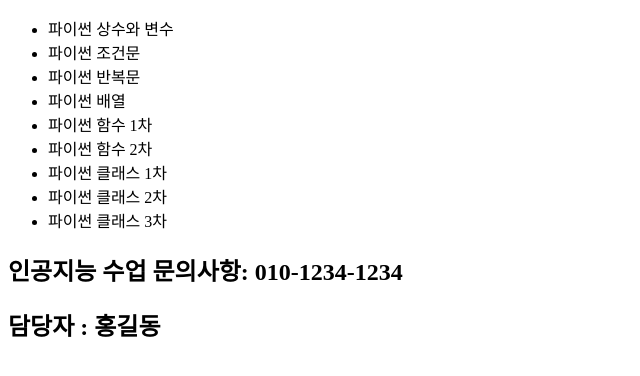
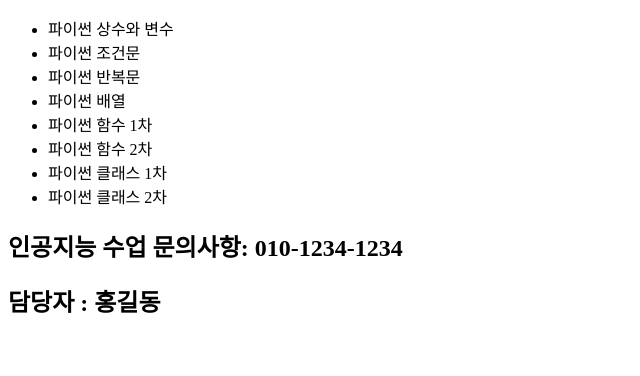
Before and after one commit to paragon0730/product, a plain HTML site: page index.html in a window 1280 px wide. Shown: the whole page, without its empty margins (0-640 px from the left). Drawn offline with Linux system fonts and the light colour scheme.

Commit message:
Revert "v9 수업내용 클래스 변경"
This reverts commit 031e0937d4007710d80ef9b1ddff581148b7b0e5.

```diff
--- a/index.html
+++ b/index.html
@@ -15,7 +15,6 @@
     <li>파이썬 함수 2차 </li>
     <li>파이썬 클래스 1차 </li>
     <li>파이썬 클래스 2차 </li>
-    <li>파이썬 클래스 3차</li>
   </ul>
 </body>
   <footer>
```
